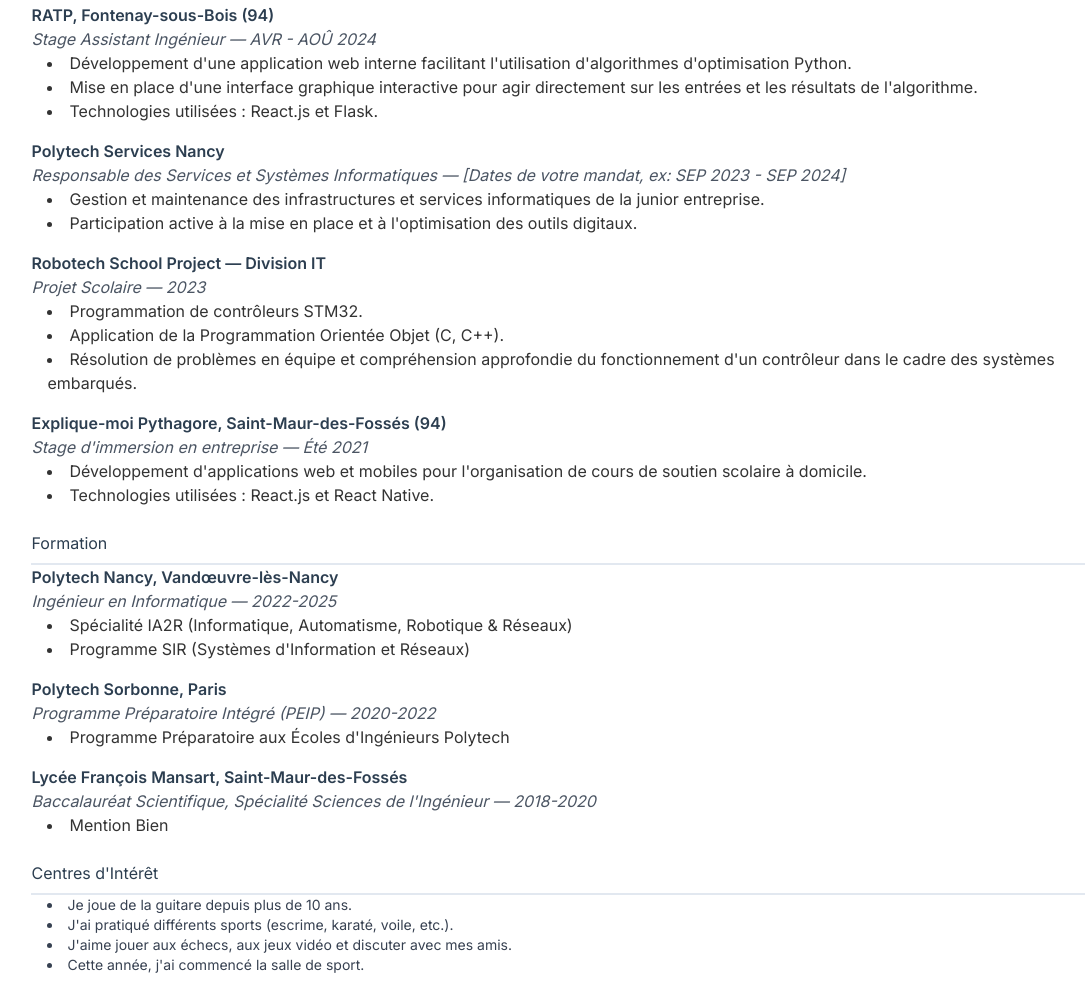
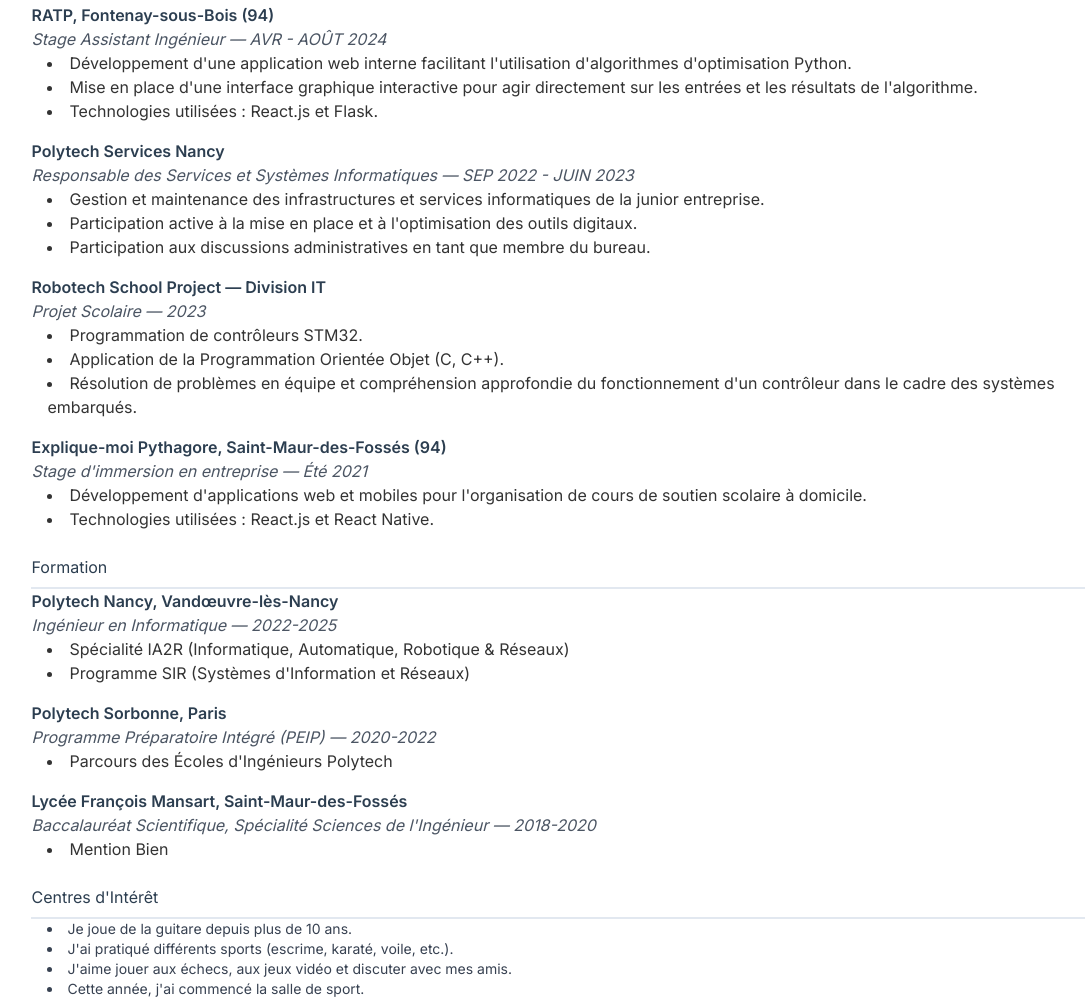
Before and after one commit to Gwagwa94/CV, a plain HTML site: page printable.html in a window 1280 px wide. Shown: the part 891-1893 px from the top of the page, without its empty margins (63-1148 px from the left). Drawn offline with nearby package versions, Linux system fonts and the light colour scheme.

Commit message:
Update printable.html

```diff
--- a/printable.html
+++ b/printable.html
@@ -93,7 +93,7 @@
         <header class="text-center mb-8">
             <h1>Grégoire Baumann</h1>
             <p class="text-lg text-gray-700">Étudiant Ingénieur en Informatique</p>
-            <p class="text-md text-gray-600">Polytech Nancy, 5ème année, France | IA2R (Informatique, Automatisme, Robotique et Réseaux)</p>
+            <p class="text-md text-gray-600">Polytech Nancy, 5ème année, France | IA2R (Informatique, Automatique, Robotique et Réseaux)</p>
             <p class="text-md text-gray-600">Programme SIR (Systèmes d'Information et Réseaux)</p>
         </header>
 
@@ -170,7 +170,7 @@
 
             <div class="experience-item">
                 <h3 class="font-semibold">RATP, Fontenay-sous-Bois (94)</h3>
-                <p class="text-gray-600 italic">Stage Assistant Ingénieur — AVR - AOÛ 2024</p>
+                <p class="text-gray-600 italic">Stage Assistant Ingénieur — AVR - AOÛT 2024</p>
                 <ul class="list-disc list-inside ml-4">
                     <li>Développement d'une application web interne facilitant l'utilisation d'algorithmes d'optimisation Python.</li>
                     <li>Mise en place d'une interface graphique interactive pour agir directement sur les entrées et les résultats de l'algorithme.</li>
@@ -180,10 +180,11 @@
 
             <div class="experience-item">
                 <h3 class="font-semibold">Polytech Services Nancy</h3>
-                <p class="text-gray-600 italic">Responsable des Services et Systèmes Informatiques — [Dates de votre mandat, ex: SEP 2023 - SEP 2024]</p>
+                <p class="text-gray-600 italic">Responsable des Services et Systèmes Informatiques — SEP 2022 - JUIN 2023</p>
                 <ul class="list-disc list-inside ml-4">
                     <li>Gestion et maintenance des infrastructures et services informatiques de la junior entreprise.</li>
                     <li>Participation active à la mise en place et à l'optimisation des outils digitaux.</li>
+                    <li>Participation aux discussions administratives en tant que membre du bureau.</li>
                 </ul>
             </div>
 
@@ -214,7 +215,7 @@
                 <h3 class="font-semibold">Polytech Nancy, Vandœuvre-lès-Nancy</h3>
                 <p class="text-gray-600 italic">Ingénieur en Informatique — 2022-2025</p>
                 <ul class="list-disc list-inside ml-4">
-                    <li>Spécialité IA2R (Informatique, Automatisme, Robotique & Réseaux)</li>
+                    <li>Spécialité IA2R (Informatique, Automatique, Robotique & Réseaux)</li>
                     <li>Programme SIR (Systèmes d'Information et Réseaux)</li>
                 </ul>
             </div>
@@ -222,7 +223,7 @@
                 <h3 class="font-semibold">Polytech Sorbonne, Paris</h3>
                 <p class="text-gray-600 italic">Programme Préparatoire Intégré (PEIP) — 2020-2022</p>
                 <ul class="list-disc list-inside ml-4">
-                    <li>Programme Préparatoire aux Écoles d'Ingénieurs Polytech</li>
+                    <li>Parcours des Écoles d'Ingénieurs Polytech</li>
                 </ul>
             </div>
             <div class="education-item">
```
